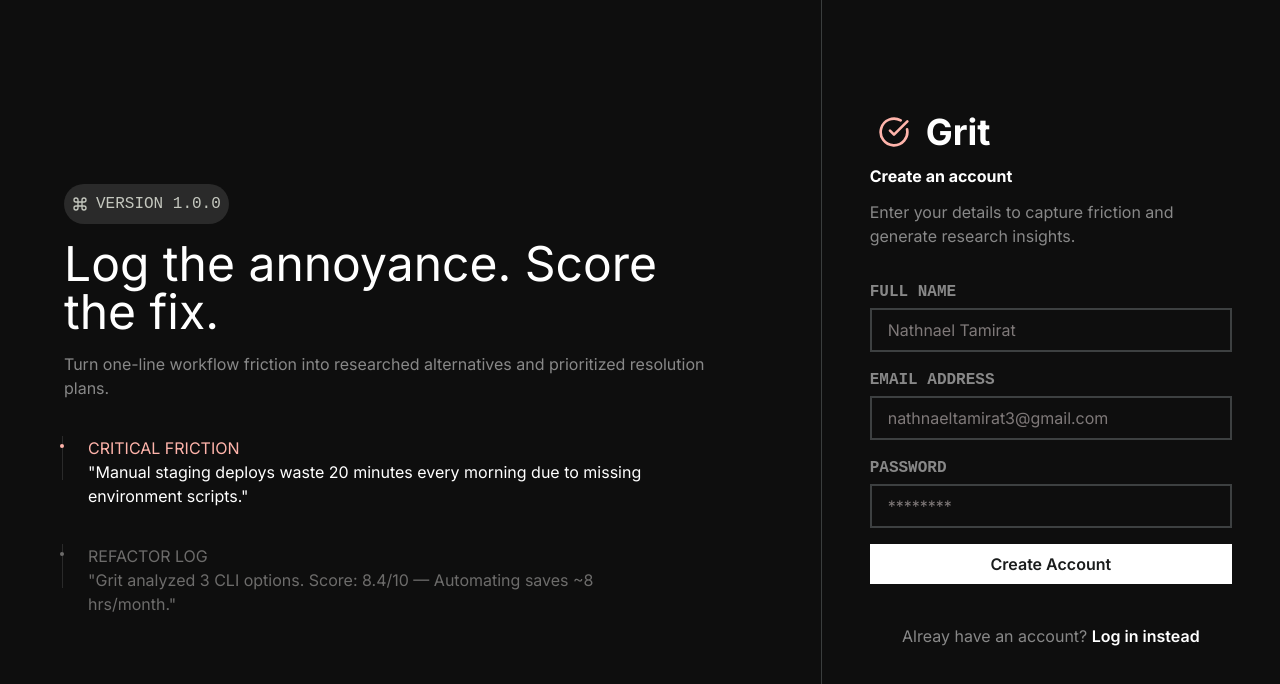
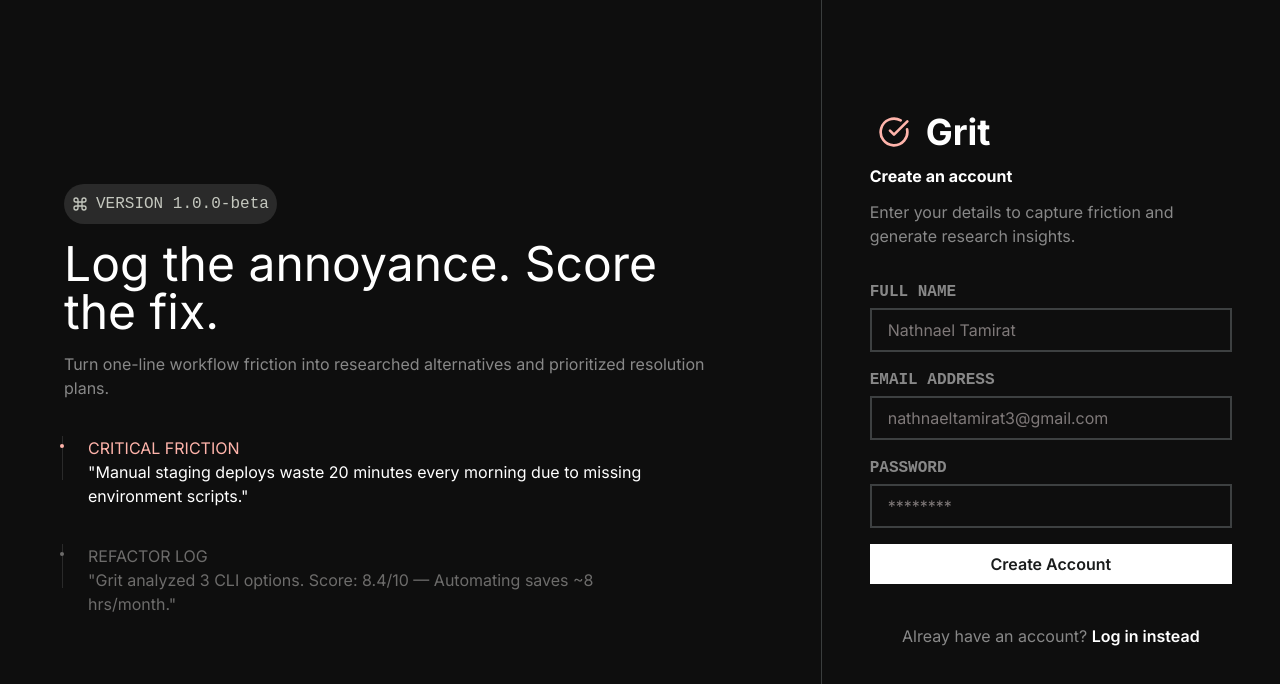
Before and after one commit to nathnaeltamirat/grit-frontend, a React (Vite) app: page /register in a window 1280 px wide. Shown: the top 684 px of the page. Built offline with nearby package versions, Linux system fonts and the light colour scheme; no server answers.

Commit message:
refactor(ui): update from version 1 to 1 beta

```diff
--- a/src/routes/register.lazy.tsx
+++ b/src/routes/register.lazy.tsx
@@ -42,7 +42,7 @@ function RegisterComponent() {
         <div className="hidden md:block flex-2 md:p-12">
           <div className="flex gap-2 items-center font-label w-fit p-2   rounded-4xl m-4 bg-[#2A2A2A] text-[#C4C7BE]">
             <CommandIcon className="w-4 h-4" />
-            VERSION 1.0.0
+            VERSION 1.0.0-beta
           </div>
           <h1 className="text-[#ffffff] text-5xl m-4 font-sans w-[90%]  ">
             Log the annoyance. Score the fix.
```
